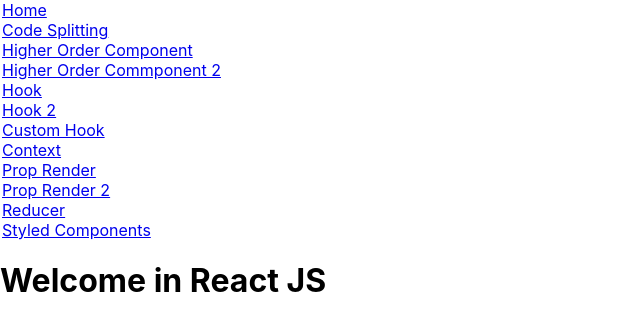
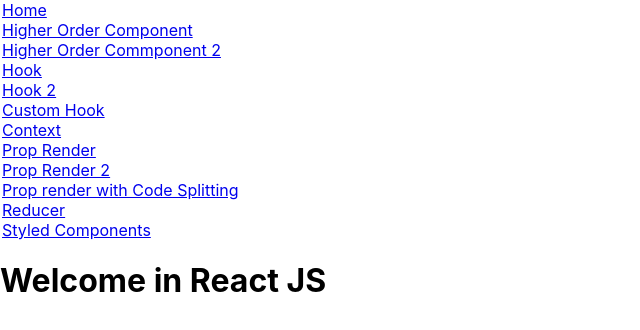
Before and after one commit to jacobzouzou/routed-react-app, a React (Create React App) app: page / in a window 1280 px wide. Shown: the top 330 px of the page, without its empty margins (0-640 px from the left). Built offline with nearby package versions, Linux system fonts and the light colour scheme; the HTML template or start-up script is replaced by a standard one.

Commit message:
fix lazy loading issue in CodeSplitting component

```diff
--- a/src/App.js
+++ b/src/App.js
@@ -14,7 +14,7 @@
 import GithubUser from "./components/GithubUser"
 import WrappedButton from "./components/HOC"
 import WrappedMouse from "./components/HOC _2"
-import CodSplitting from "./components/CodSplitting"
+import CodSplitting from "./components/CodeSplitting"
 import StyledComponent from "./components/StyledComponent"
 
 function App() {
@@ -23,7 +23,6 @@
             <div>
                 <nav>
                     <Link className="navItem" to={"/"}>Home</Link><br />
-                    <Link className="navItem" to={"/codeSplitting"}>Code Splitting</Link><br />
                     <Link className="navItem" to={"/hoc"}>Higher Order Component</Link><br />
                     <Link className="navItem" to={"/hoc2"}>Higher Order Commponent 2</Link><br />
                     <Link className="navItem" to={"/hook"}>Hook</Link><br />
@@ -32,6 +31,7 @@
                     <Link className="navItem" to={"/context"}>Context</Link><br />
                     <Link className="navItem" to={"/proprender"}>Prop Render </Link><br />
                     <Link className="navItem" to={"/proprender2"}>Prop Render 2</Link><br />
+                    <Link className="navItem" to={"/codeSplitting"}>Prop render with Code Splitting</Link><br />
                     <Link className="navItem" to={"/reducer"}>Reducer</Link><br />
                     <Link className="navItem" to={"/styledComponent"}>Styled Components</Link>
                 </nav>
@@ -45,7 +45,7 @@
 
                     <React.Suspense fallback={<p>Please wait</p>}>
                         <div className="App">
-                            <Route path={`/CodSplitting`} component={CodSplitting} />
+                            <Route path={`/codeSplitting`} component={CodSplitting} />
                         </div>
                     </React.Suspense>
                     {/* <Route path={`/hoc`} component={WrappedButton} /> */}
```
Also changed, not shown: src/components/CodeSplitting.js (renamed from src/components/CodSplitting.js).
